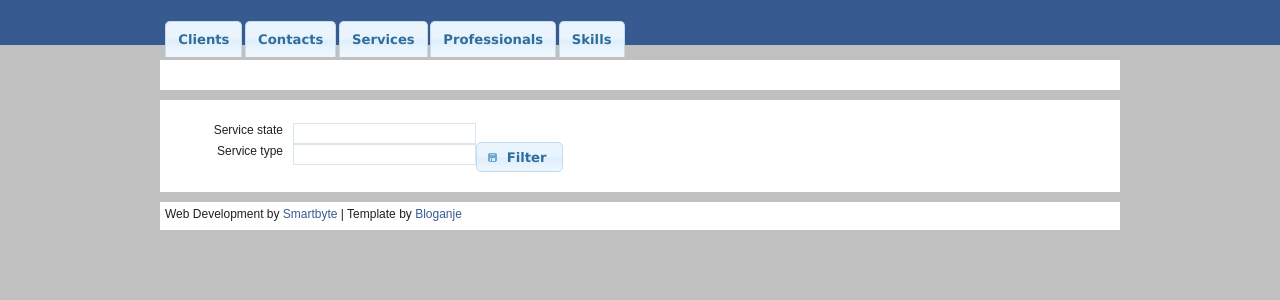
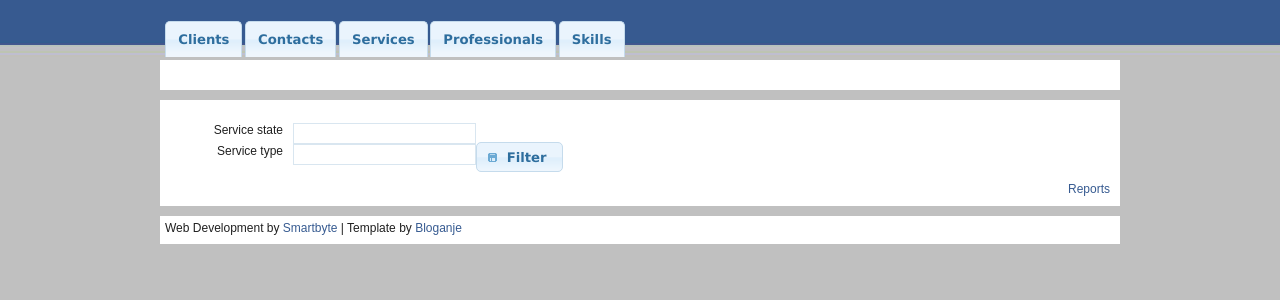
Before and after one commit to luisdias/osm, a CakePHP app: the page made by app/View/Elements/services/panel.ctp in a window 1280 px wide. Shown: the part 55-355 px from the top of the page. Run offline with PHP 8.4 and a stand-in for CakePHP, Linux system fonts and the light colour scheme; the template is opened without the code that fills it: most values are stand-ins (such as "Sample title", 1, 10 or a date in 2020); form fields are guessed from the names that the template uses; data that the repository does not hold is empty; some libraries are stand-ins or nearby versions.

Commit message:
new: report button

```diff
--- a/app/View/Elements/services/panel.ctp
+++ b/app/View/Elements/services/panel.ctp
@@ -20,4 +20,5 @@ echo $this->Form->input('service_state_id',array('div' => false,'empty'=>__('---
 echo $this->Form->input('service_type_id',array('div' => false,'empty'=>__('---All---')));
 echo $this->Form->submit(__('Filter'));
 echo $this->Form->end();
+echo $this->Html->tag('span',$this->Html->link(__('Reports'), array('action' => 'report')),array('class'=>'floatRight'));
 ?>
```
